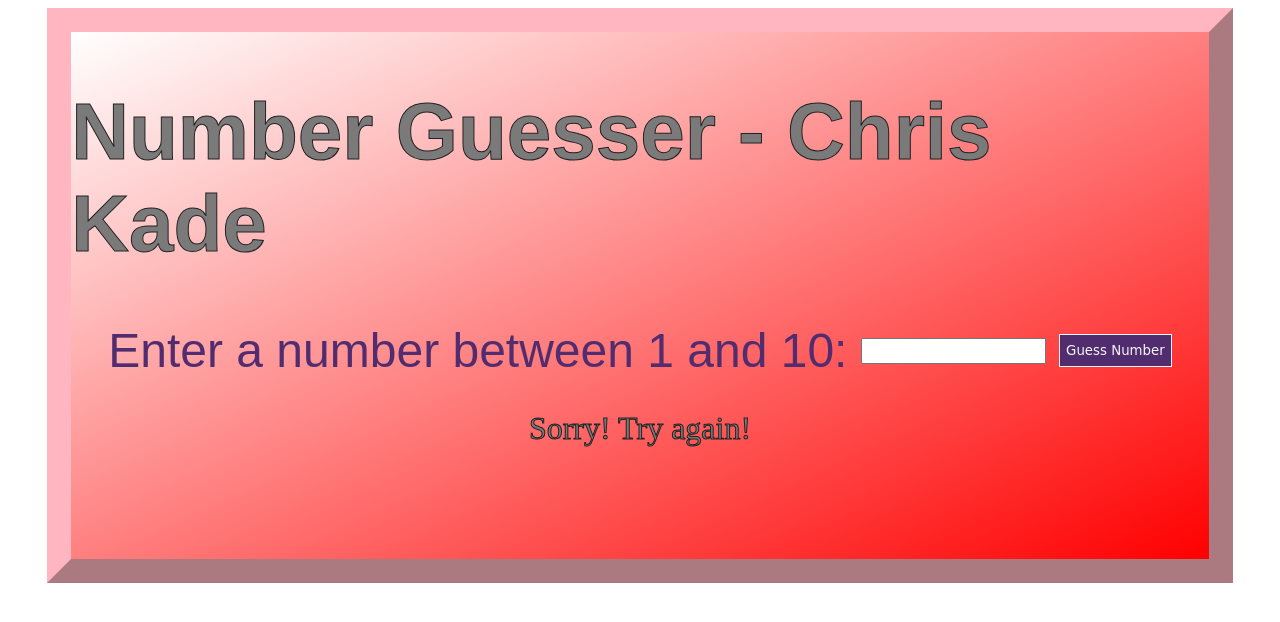
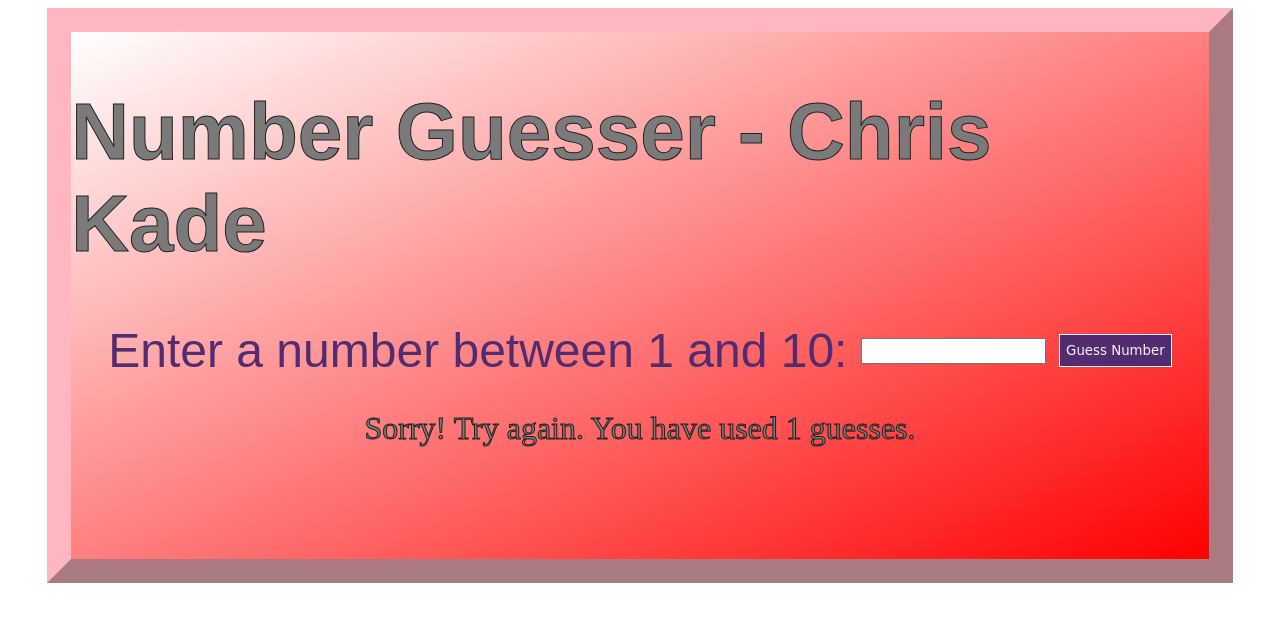
Before and after one commit to ckade15/The-Odin-Project, a plain HTML site: page number-guesser/index.html in a window 1280 px wide. Both pictures are taken after a click on the button "Guess Number". Drawn offline with Linux system fonts and the light colour scheme.

Commit message:
Adding functionality to notify user when number is out of range.

```diff
--- a/number-guesser/index.html
+++ b/number-guesser/index.html
@@ -57,41 +57,47 @@
             color: rgb(122, 122, 122);
             -webkit-text-stroke: 1px #222;
         }
-        #message{
-            display: none;
-        }
+
 
     </style>
     <script>
+        let num = generateNumber();
         let count = 0;
         // Generate a random number between 1 and 10
         function generateNumber() {
             return Math.floor(Math.random() * 10 + 1);
         }
-        document.addEventListener('DOMContentLoaded', addListen, false);
-        function addListen(){
-            let num = generateNumber();
+        // Creates event listener when all of the DOM content is loaded
+        document.addEventListener('DOMContentLoaded', addEvt, false);
+        function addEvt(){
             const button = document.getElementById('btn').addEventListener('click', function() {guessNumber(num);});
         }
 
+        document.addEventListener('DOMContentLoaded', add, false);
+        function add() {
+            window.addEventListener('keydown', function(e) {
+                if (e.key === 'Enter') {
+                    guessNumber(num);
+                }
+            })
+        }
 
         // Button that guesses the number
         function guessNumber(num) {
             count++;
             let input = document.getElementById('input').value;
             let int = parseInt(input);
-            console.log(int);
+            let p = document.getElementById('message');
+            let over = false;
+
             if (num === int) {
-                let p = document.getElementById('message');
-                p.style.display = 'block';
                 p.innerText = 'You correctly guessed the number in ' + count + ' tries!';
-                console.log(int);
-
+            }
+            else if (int < 1 || int > 10) {
+                p.innerText = 'Please enter a number within 1 and 10.';
             }
             else {
-                let p = document.getElementById('message');
-                p.innerHTML = 'Sorry! Try again!';
-                p.style.display = 'block';
+                p.innerText = 'Sorry! Try again. You have used ' + count + ' guesses.';
             }
 
         }
```
